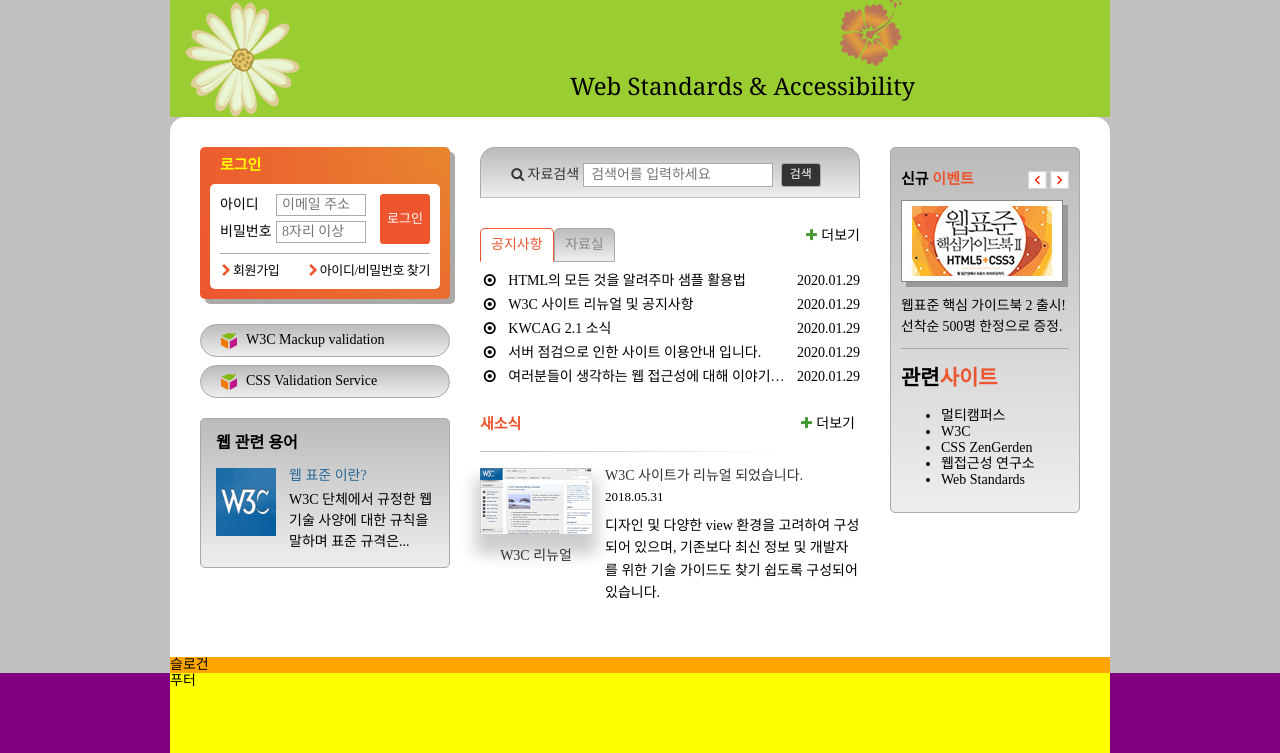
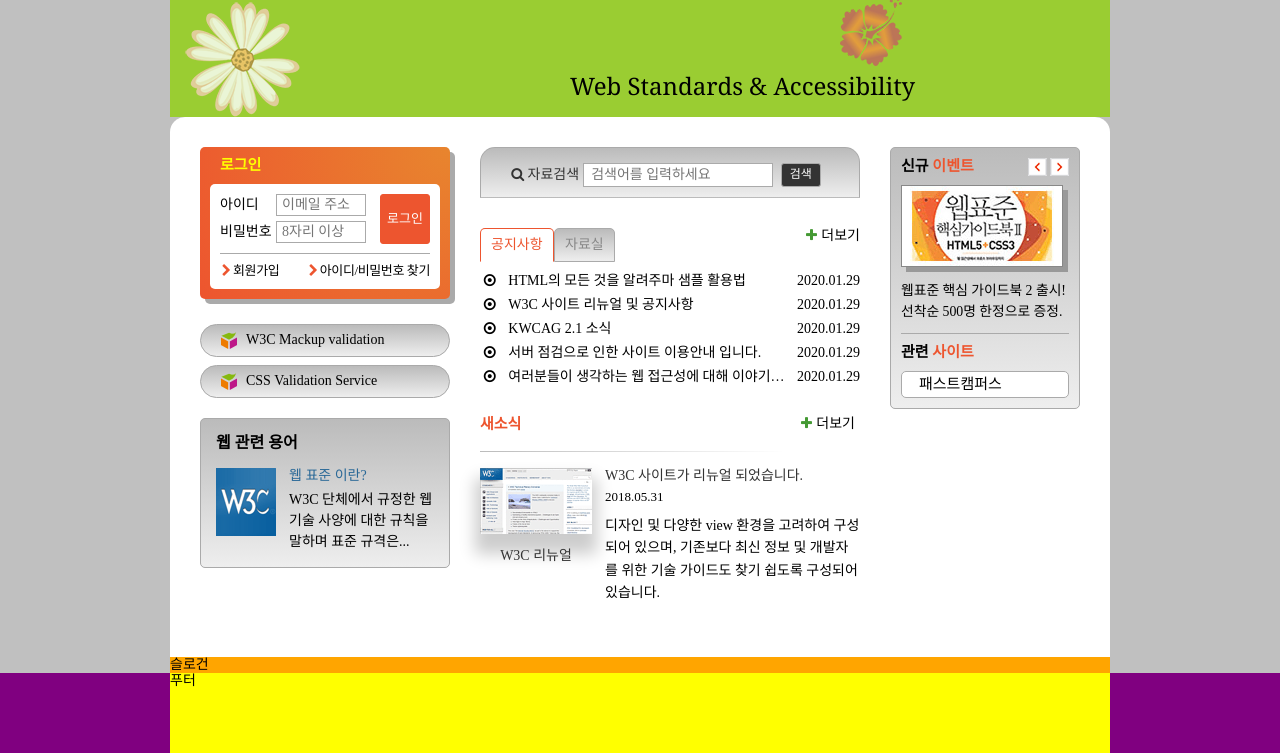
Before and after one commit to shin-eunji/200120-FDS15, a plain HTML site: page main.html in a window 1280 px wide. Shown: the part 136-889 px from the top of the page. Drawn offline with Linux system fonts and the light colour scheme; a web font is replaced by a local one.

Commit message:
관련 사이트 디자인 완성

```diff
--- a/css/main.css
+++ b/css/main.css
@@ -515,6 +515,7 @@ body {
     color: hsla(110, 50%, 40%, 1);
 }
 
+
 /* .board {
     background: yellow;
     width: 380px;
@@ -670,8 +671,9 @@ body {
     position: relative;
     border-bottom: 1px solid #aaa;
 }
-.event .event-heading {
+.event-heading, .related-heading {
     font-size: 1.5rem;
+    margin: 0 0 10px 0;
 }
 .event-thumbnail, .event-brief {
     margin: 10px 0;
@@ -698,6 +700,7 @@ body {
     height: 18px;
     background: url(./images/back_forward.png) no-repeat;
     overflow: hidden;
+    cursor: pointer;
 }
 .btn-event-prev {
     background-position: left;
@@ -705,6 +708,41 @@ body {
 .btn-event .btn-event-next {
     background-position: right;
 }
+.related {
+    padding-top: 10px;
+}
+.related-list {
+    height: 27px;
+    border: 1px solid #aaa;
+    background: #fff;
+    border-radius: 5px;
+    margin: 0;
+    padding: 0;
+    list-style: none;
+    overflow: hidden;
+    /* transition */
+    transition-property: height, padding;
+    transition-duration: 400ms;
+    transition-delay: 200ms, 0ms;
+    transition-timing-function: ease-in-out;
+}
+.related-list:hover, .related-list:focus {
+    height: 147px;
+    padding: 10px 0;
+    cursor: pointer;
+}
+.related-list li {
+    height: 27px;
+    padding: 2px;
+}
+.related-list a {
+    display: block;
+    line-height: 20px;
+    font-size: 1.5rem;
+    text-indent: 1em;
+}
+
+
 /* 슬로건 */
 .slogan {
     background-color: orange;
--- a/main.html
+++ b/main.html
@@ -277,7 +277,7 @@
             <div class="group group3">
                 <div class="grandient-box">
                     <section class="event">
-                        <h2 class="event-heading">신규<span class="point-color">&nbsp이벤트</span></h2>
+                        <h2 class="event-heading">신규<span class="point-color">&nbsp;이벤트</span></h2>
                         <div id="event-detail">
                             <p class="event-thumbnail">
                                 <img src="./images/free_gift.gif" alt="이벤트 경품: 웹표준 핵심 가이드북 2 도서 증정">
@@ -290,9 +290,9 @@
                         </div>
                     </section>
                     <section class="related">
-                        <h2 class="related-heading">관련<span class="point-color">사이트</span></h2>
-                        <ul class="related-list">
-                            <li><a href="#">멀티캠퍼스</a></li>
+                        <h2 class="related-heading">관련<span class="point-color">&nbsp;사이트</span></h2>
+                        <ul class="related-list" tabindex="0">
+                            <li><a href="#">패스트캠퍼스</a></li>
                             <li><a href="#">W3C</a></li>
                             <li><a href="#">CSS ZenGerden</a></li>
                             <li><a href="#">웹접근성 연구소</a></li>
```
